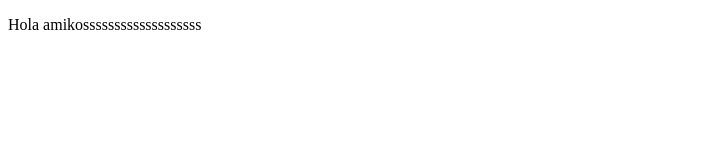
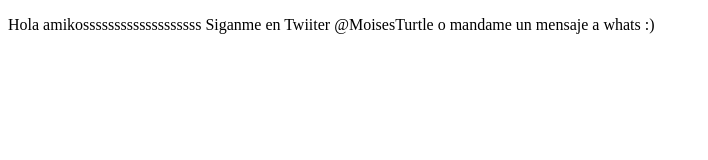
Before and after one commit to Moises-H29/proyectoDemoCursoPrework, a plain HTML site: page index.html in a window 1280 px wide. Shown: the whole page, without its empty margins (0-708 px from the left). Drawn offline with Linux system fonts and the light colour scheme.

Commit message:
cambios agregamos Twitter

```diff
--- a/index.html
+++ b/index.html
@@ -9,6 +9,7 @@
 <body>
     <p>
         Hola amikosssssssssssssssssss
+        Siganme en Twiiter @MoisesTurtle o mandame un mensaje a whats :)
     </p>
 </body>
 </html>
```
